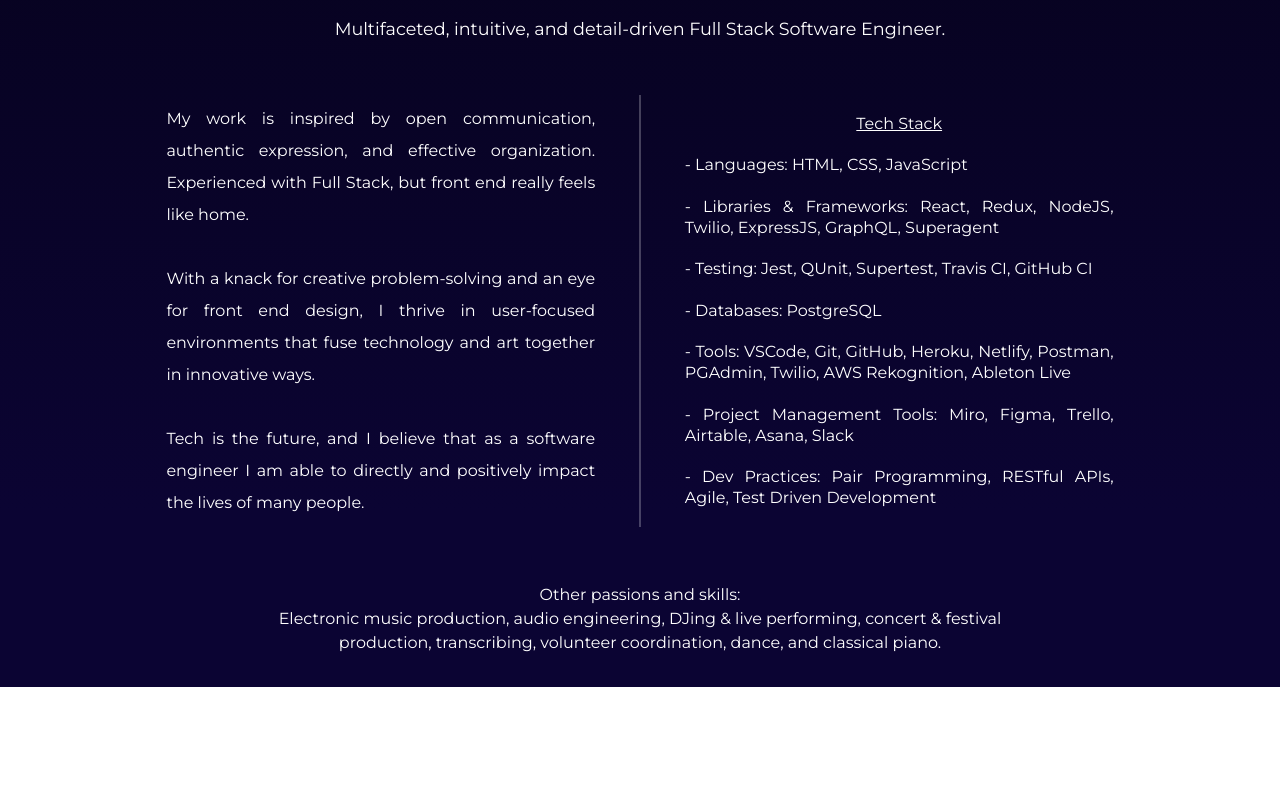
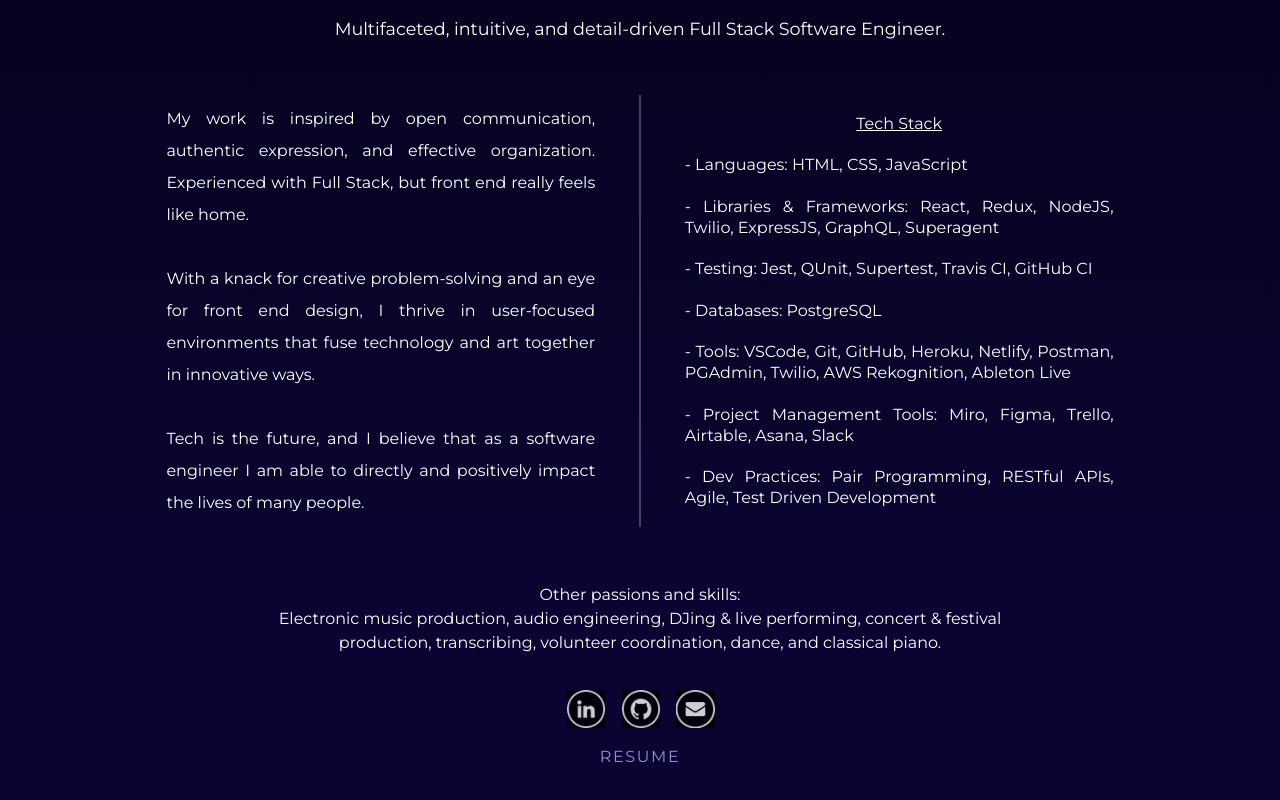
Before and after one commit to jena-boehm/portfolio-site, a React app: page / in a window 1280 px wide. Shown: the part 1041-1841 px from the top of the page. Before the commit the page ends 1728 px from the top, so only its background shows below. Built offline with nearby package versions, Linux system fonts and the light colour scheme.

Commit message:
add socials component to about component

```diff
--- a/src/components/about/About.css
+++ b/src/components/about/About.css
@@ -115,5 +115,13 @@
             text-align: center;
             line-height: 1.5em;
         }
+
+        .socials {
+            display: flex;
+            justify-content: center;
+            align-items: center;
+            margin-top: 2em;
+            opacity: 0.8;
+        }
     }
 }
--- a/src/components/about/About.jsx
+++ b/src/components/about/About.jsx
@@ -3,6 +3,7 @@
 import { useLocation } from 'react-router-dom';
 import styles from './About.css';
 import headshot from '../../../public/images/headshot.jpg';
+import { Socials } from '../socials/Socials';
 
 export const About = () => {
   const location = useLocation();
@@ -12,6 +13,7 @@
       <h1 className={location.pathname === '/' ? styles.titleHome : styles.titleLeft}>
             ABOUT
       </h1>
+
       <section className={styles.aboutRight} style={location.pathname === '/' ? { margin: '2em' } : { margin: '2em 2em 2em 10em' } }>
         <section className={styles.rightTop}>
           <div className={styles.crop}>
@@ -48,9 +50,14 @@
           - Dev Practices: Pair Programming, RESTful APIs, Agile, Test Driven Development
           </div>
         </section>
+
         <section className={styles.bottomBlurb}>
           Other passions and skills:<br/>
           Electronic music production, audio engineering, DJing & live performing, concert & festival production, transcribing, volunteer coordination, dance, and classical piano.
+        </section>
+
+        <section className={styles.socials}>
+          <Socials />
         </section>
       </section>
     </div>
```
Also changed, not shown: 1 other file (tests, documents, lock files or other folders).
